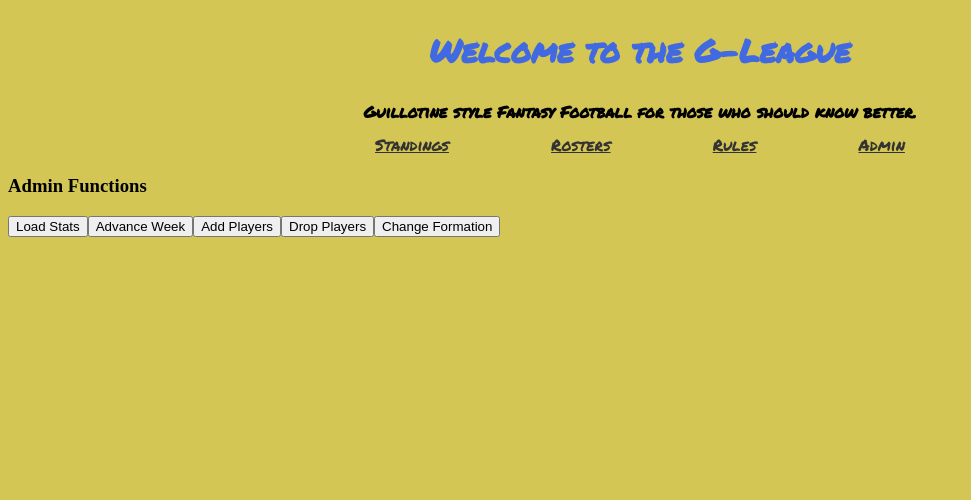
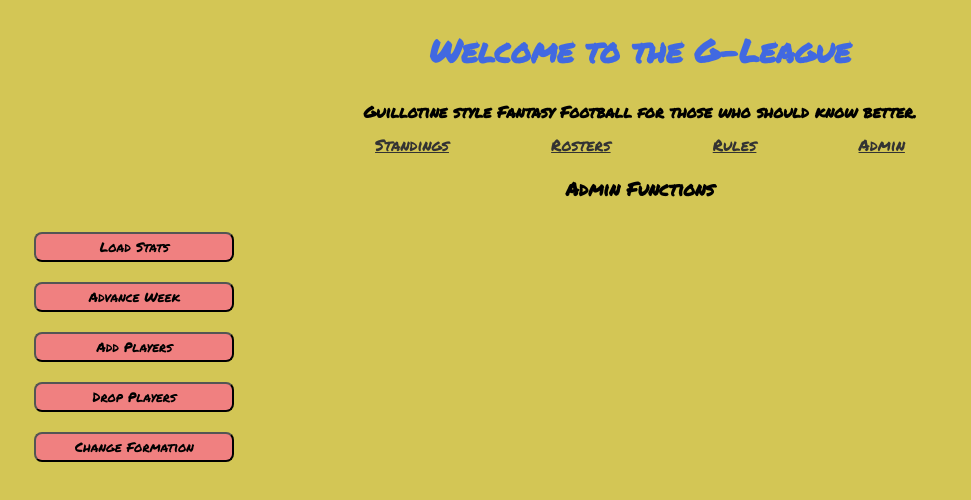
Before and after one commit to ItinerantMonolith/G-League-FFL, a React (Create React App) app in the folder client/: page /admin in a window 1280 px wide. Shown: the top 500 px of the page, without its empty margins (0-971 px from the left). Built offline with nearby package versions, Linux system fonts and the light colour scheme; no server answers.

Commit message:
refactored admin to look a little better

```diff
--- a/client/src/pages/AddPlayer.js
+++ b/client/src/pages/AddPlayer.js
@@ -107,6 +107,9 @@ export default class AddPlayer extends Component {
       return (
          <div>
             <h2>Add Players</h2>
+            <div className="addPlayers">
+               <div className="addPlayerRoster">
+                  <div>
                      <label htmlFor="selTeam">Select a Team </label>
                      <select id="selTeam" onChange={this.handleSelectTeam}>
                         {this.state.teams.map((e) => (
@@ -115,18 +118,22 @@ export default class AddPlayer extends Component {
                            </option>
                         ))}
                      </select>
+                  </div>
                   <div className="rosterDisplay">
                      {this.state.roster.map((e) => (
-                  <div className="player">
-                     <div>{e.name}</div>
+                        <div className="player" key={e.name}>
+                           <div key={e.name}>{e.name}</div>
                            <div>
                               {e.position}/{e.nflTeam}
                            </div>
                         </div>
                      ))}
                   </div>
-            <div>
-               <label>From NFL Team</label>
+               </div>
+               <div className="selectControls">
+                  <div className="controlRow">
+                     <div className="lControl">From NFL Team</div>
+                     <div className="rControl">
                         <select onChange={this.handleNFLTeam}>
                            {this.state.nflTeams.map((e) => (
                               <option value={e._id} key={e._id}>
@@ -135,8 +142,10 @@ export default class AddPlayer extends Component {
                            ))}
                         </select>
                      </div>
-            <div>
-               <label>Select Position</label>
+                  </div>
+                  <div className="controlRow">
+                     <div className="lControl">Select Position</div>
+                     <div className="rControl">
                         <select onChange={this.handlePosition}>
                            {['QB', 'RB', 'WR', 'TE'].map((e) => (
                               <option value={e} key={e}>
@@ -145,8 +154,10 @@ export default class AddPlayer extends Component {
                            ))}
                         </select>
                      </div>
-            <div>
-               <label>Select Player</label>
+                  </div>
+                  <div className="controlRow">
+                     <div className="lControl">Select Player</div>
+                     <div className="rControl">
                         <select onChange={this.handlePlayerToAdd}>
                            {this.state.availablePlayers.map((e) => (
                               <option value={e._id} key={e._id}>
@@ -155,10 +166,15 @@ export default class AddPlayer extends Component {
                            ))}
                         </select>
                      </div>
+                  </div>
+                  <div>
                      <button onClick={this.addPlayerToRoster}>
                         Add Selected Player to Roster
                      </button>
                   </div>
+               </div>
+            </div>
+         </div>
       )
    }
 }
--- a/client/src/pages/Admin.js
+++ b/client/src/pages/Admin.js
@@ -44,8 +44,8 @@ export default class Admin extends Component {
    handleAdvanceWeek = async () => {
       if (window.confirm('Do you really want to advance the week?')) {
          const res = await __AdvanceWeek()
-         alert ("Complete")
-         console.log ( res )
+         alert('Complete')
+         console.log(res)
       }
    }
 
@@ -56,26 +56,42 @@ export default class Admin extends Component {
       }
    }
 
+
    setAddPlayers = () => this.setState({ mode: 1 })
 
    setDropPlayers = () => this.setState({ mode: 2 })
 
-   changeLineup = () =>  this.setState({ mode: 3 })
+   changeLineup = () => this.setState({ mode: 3 })
 
    render() {
       let content = ''
-      switch ( this.state.mode ) {
+      switch (this.state.mode) {
          case 1:
-            content = (<AddPlayer week={this.state.currentWeek} round={this.state.currentRound} />)
-            break;
+            content = (
+               <AddPlayer
+                  week={this.state.currentWeek}
+                  round={this.state.currentRound}
+               />
+            )
+            break
 
          case 2:
-            content = (<DropPlayer week={this.state.currentWeek} round={this.state.currentRound} />)
-            break;
+            content = (
+               <DropPlayer
+                  week={this.state.currentWeek}
+                  round={this.state.currentRound}
+               />
+            )
+            break
 
          case 3:
-            content = (<ChangeFormation week={this.state.currentWeek} round={this.state.currentRound} />)
-            break;
+            content = (
+               <ChangeFormation
+                  week={this.state.currentWeek}
+                  round={this.state.currentRound}
+               />
+            )
+            break
 
          default:
             break
@@ -83,20 +99,16 @@ export default class Admin extends Component {
       return (
          <div>
             <h3>Admin Functions</h3>
-            <button onClick={this.handleLoadStats}>Load Stats</button>
-            <button onClick={this.handleAdvanceWeek}>Advance Week</button>
-            <button onClick={this.setAddPlayers}>Add Players</button>
-            <button onClick={this.setDropPlayers}>Drop Players</button>
-            <button onClick={this.changeLineup}>Change Formation</button>
-            {content}
-
-            {/* this.state.mode === 0 ? (
-               ''
-            ) : this.state.mode === 1 ? (
-               <AddPlayer week={this.state.currentWeek} round={this.state.currentRound} />
-            ) : (
-               <DropPlayer week={this.state.currentWeek} round={this.state.currentRound}/>
-            ) */}
+            <div className="adminCenter">
+               <div className="adminMenu">
+                  <button onClick={this.handleLoadStats} className="adminBtn">Load Stats</button>
+                  <button onClick={this.handleAdvanceWeek} className="adminBtn">Advance Week</button>
+                  <button onClick={this.setAddPlayers} className="adminBtn">Add Players</button>
+                  <button onClick={this.setDropPlayers} className="adminBtn">Drop Players</button>
+                  <button onClick={this.changeLineup} className="adminBtn">Change Formation</button>
+               </div>
+               <div className="adminContent">{content}</div>
+            </div>
          </div>
       )
    }
--- a/client/src/styles/admin.css
+++ b/client/src/styles/admin.css
@@ -1,4 +1,59 @@
 .rosterDisplay {
-   background-color: lightblue;
-   width: 200px
+   /* background-color: lightblue; */
+   width: 200px;
 }
+
+.adminCenter {
+   display: grid;
+   grid-template-columns: 1fr 4fr;
+   text-align: center;
+}
+
+h3 {
+   text-align: center;
+}
+
+h2 {
+   margin: 5px auto;
+}
+
+.adminBtn {
+   width: 200px;
+   height: 30px;
+   background-color:lightcoral;
+   border-radius: 8px;
+   margin: 10px auto;
+   font-family: 'Permanent Marker', cursive;
+}
+
+.addPlayers {
+   display: grid;
+   grid-template-columns: 1fr 2fr;
+}
+
+.addPlayerRoster {
+   display: flex;
+   flex-direction: column;
+   justify-content: center;
+   margin: 5px auto;
+}
+
+.selectControls {
+   display: flex;
+   flex-direction: column;
+}
+
+.controlRow {
+   display: grid;
+   grid-template-columns: 1fr 1fr;
+   margin: 2px 5px;
+}
+
+.lControl {
+   text-align: right;
+   margin: 2px 5px;
+}
+
+.rControl {
+   text-align: left;
+}
--- a/client/src/styles/app.css
+++ b/client/src/styles/app.css
@@ -1,4 +1,4 @@
 body {
    background-color: rgb(211, 198, 85);
-
+   font-family: 'Permanent Marker', cursive;
 }
--- a/client/src/styles/layout.css
+++ b/client/src/styles/layout.css
@@ -48,3 +48,7 @@ header nav a:hover {
 .selectMe {
    cursor: pointer;
 }
+
+h2 {
+   font-family: 'Permanent Marker', cursive;
+}
```
Lines whose indentation alone changed are shown as unchanged.
